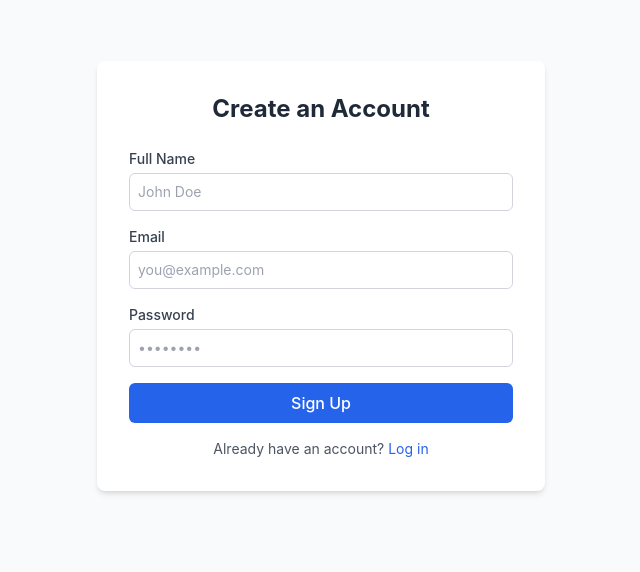
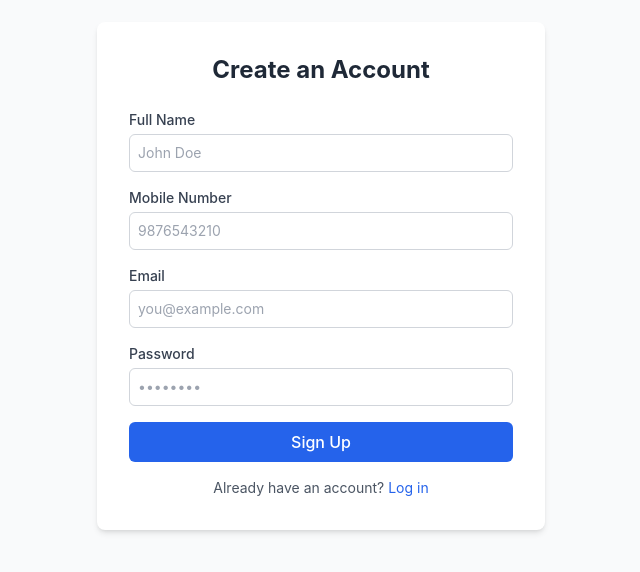
Before and after one commit to meena197504-cyber/bank-exam-portal, a Next.js app: page /signup in a window 1280 px wide. Shown: the part 124-696 px from the top of the page, without its empty margins (319-959 px from the left). Built offline with nearby package versions, Linux system fonts and the light colour scheme; no server answers.

Commit message:
Update page.js

```diff
--- a/src/app/signup/page.js
+++ b/src/app/signup/page.js
@@ -7,7 +7,12 @@ import { supabase } from '@/lib/supabase';
 
 export default function SignupPage() {
   const router = useRouter();
-  const [formData, setFormData] = useState({ name: '', email: '', password: '' });
+  const [formData, setFormData] = useState({
+    name: '',
+    email: '',
+    phone: '',
+    password: ''
+  });
   const [error, setError] = useState('');
   const [message, setMessage] = useState('');
   const [loading, setLoading] = useState(false);
@@ -27,12 +32,15 @@ export default function SignupPage() {
         email: formData.email,
         password: formData.password,
         options: {
-          data: { full_name: formData.name },
+          // Pass full name and phone number as custom metadata
+          data: {
+            full_name: formData.name,
+            phone_number: formData.phone,
+          },
         },
       });
 
       if (signUpError) {
-        // Fix: Extracts the string message directly so {} won't display
         setError(signUpError.message || 'Signup failed. Please try again.');
       } else if (data?.session) {
         setMessage('Signup successful! Redirecting...');
@@ -75,6 +83,21 @@ export default function SignupPage() {
               onChange={handleChange}
               className="mt-1 w-full rounded-md border border-gray-300 p-2 text-sm text-gray-900 focus:border-blue-500 focus:outline-none"
               placeholder="John Doe"
+            />
+          </div>
+
+          <div>
+            <label className="block text-sm font-medium text-gray-700">Mobile Number</label>
+            <input
+              type="tel"
+              name="phone"
+              required
+              pattern="[0-9]{10}"
+              title="Please enter a valid 10-digit mobile number"
+              value={formData.phone}
+              onChange={handleChange}
+              className="mt-1 w-full rounded-md border border-gray-300 p-2 text-sm text-gray-900 focus:border-blue-500 focus:outline-none"
+              placeholder="9876543210"
             />
           </div>
 
```
